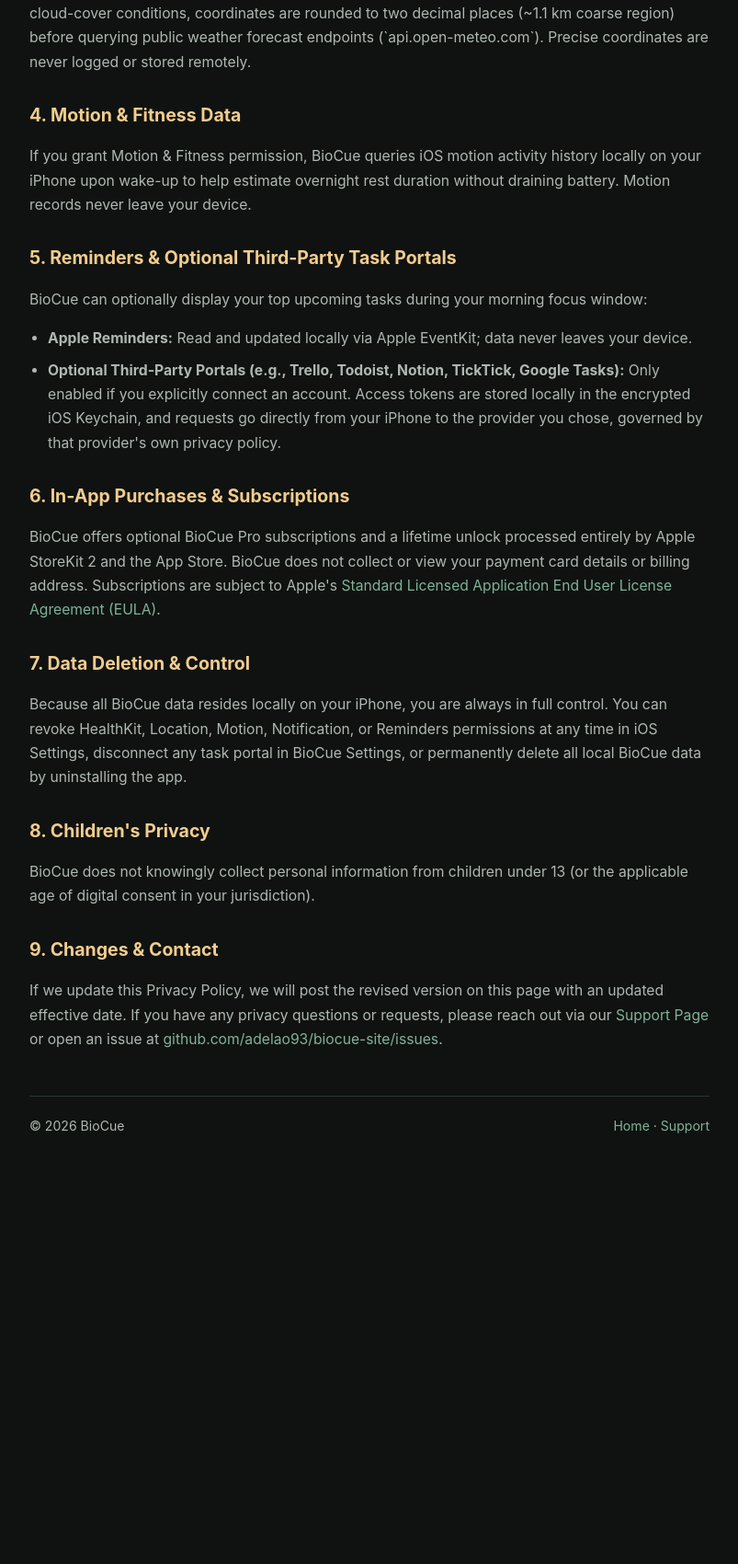
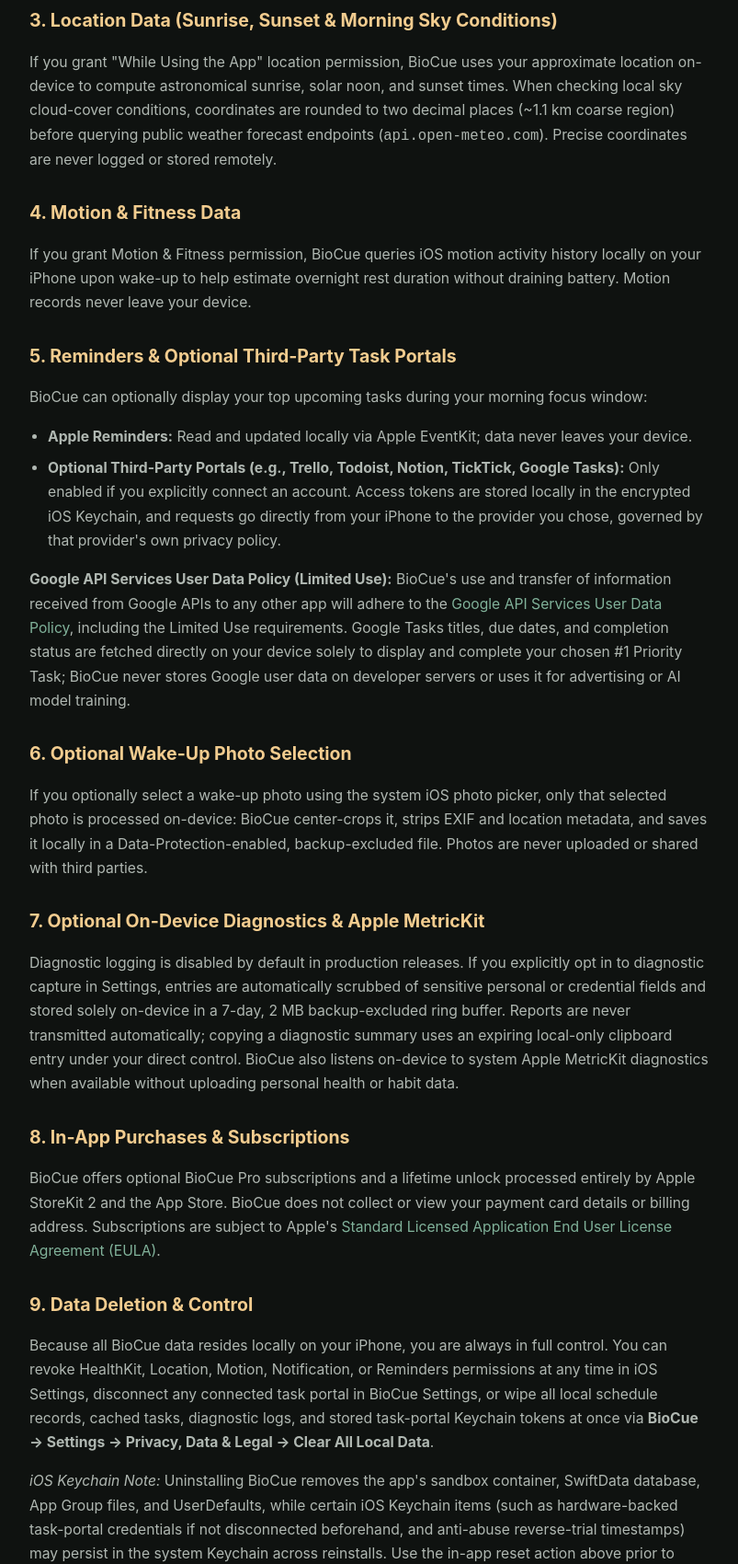
Before and after one commit to adelao93/biocue-site, a plain HTML site: page privacy.html in a window 1280 px wide. Shown: the part 1100-2800 px from the top of the page at 92% size, without its empty margins (238-1041 px from the left). Before the commit the page ends 2400 px from the top, so only its background shows below. Drawn offline with Linux system fonts and the light colour scheme.

Commit message:
Update Privacy Policy, Support FAQ, OG metadata, favicon & robots.txt for BioCue v1.0

```diff
--- a/privacy.html
+++ b/privacy.html
@@ -5,6 +5,13 @@
   <meta name="viewport" content="width=device-width, initial-scale=1.0" />
   <title>Privacy Policy — BioCue</title>
   <meta name="description" content="BioCue Privacy Policy. 100% on-device circadian architecture with zero cloud accounts, zero tracking SDKs, and local-only Apple HealthKit processing." />
+  <link rel="icon" type="image/svg+xml" href="./favicon.svg" />
+  <meta property="og:title" content="Privacy Policy — BioCue" />
+  <meta property="og:description" content="BioCue Privacy Policy. 100% on-device circadian architecture with zero cloud accounts, zero tracking SDKs, and local-only Apple HealthKit processing." />
+  <meta property="og:type" content="website" />
+  <meta property="og:url" content="https://adelao93.github.io/biocue-site/privacy.html" />
+  <meta property="og:image" content="https://adelao93.github.io/biocue-site/favicon.svg" />
+  <meta name="twitter:card" content="summary" />
   <style>
     :root {
       --bg: #0f1210;
@@ -90,7 +97,7 @@
 
     <h2>1. Zero Accounts, Zero Tracking, Zero Remote Servers</h2>
     <p>
-      BioCue does not require registration, email sign-in, or cloud profiles. All circadian anchors, completed daily habits, medication schedules, and sleep logs are stored exclusively on your device using Apple SwiftData, UserDefaults (including the App Group container shared strictly with BioCue's own Widgets and Live Activities), and the iOS Keychain.
+      BioCue does not require registration, email sign-in, or cloud profiles. All circadian anchors, completed daily habits, medication schedules, and sleep logs are stored exclusively on your device using encrypted Apple SwiftData (included in your standard encrypted iPhone backups so upgrading devices preserves your schedule, with optional local JSON export/import in Settings), Data-Protection-enabled local files (including App Group snapshots shared strictly with BioCue's own Widgets and Live Activities), hardware-backed iOS Keychain storage for task-portal credentials and trial state, and minimal non-sensitive UI preferences in UserDefaults. Temporary caches and optional diagnostic logs remain backup-excluded.
     </p>
     <p>
       BioCue contains no third-party advertising SDKs, no behavioral analytics trackers, and no cross-app tracking identifiers.
@@ -110,7 +117,7 @@
 
     <h2>3. Location Data (Sunrise, Sunset &amp; Morning Sky Conditions)</h2>
     <p>
-      If you grant "While Using the App" location permission, BioCue uses your approximate location on-device to compute astronomical sunrise, solar noon, and sunset times. When checking local sky cloud-cover conditions, coordinates are rounded to two decimal places (~1.1 km coarse region) before querying public weather forecast endpoints (`api.open-meteo.com`). Precise coordinates are never logged or stored remotely.
+      If you grant "While Using the App" location permission, BioCue uses your approximate location on-device to compute astronomical sunrise, solar noon, and sunset times. When checking local sky cloud-cover conditions, coordinates are rounded to two decimal places (~1.1 km coarse region) before querying public weather forecast endpoints (<code>api.open-meteo.com</code>). Precise coordinates are never logged or stored remotely.
     </p>
 
     <h2>4. Motion &amp; Fitness Data</h2>
@@ -126,25 +133,41 @@
       <li><strong>Apple Reminders:</strong> Read and updated locally via Apple EventKit; data never leaves your device.</li>
       <li><strong>Optional Third-Party Portals (e.g., Trello, Todoist, Notion, TickTick, Google Tasks):</strong> Only enabled if you explicitly connect an account. Access tokens are stored locally in the encrypted iOS Keychain, and requests go directly from your iPhone to the provider you chose, governed by that provider's own privacy policy.</li>
     </ul>
+    <p>
+      <strong>Google API Services User Data Policy (Limited Use):</strong> BioCue's use and transfer of information received from Google APIs to any other app will adhere to the <a href="https://developers.google.com/terms/api-services-user-data-policy" target="_blank" rel="noopener">Google API Services User Data Policy</a>, including the Limited Use requirements. Google Tasks titles, due dates, and completion status are fetched directly on your device solely to display and complete your chosen #1 Priority Task; BioCue never stores Google user data on developer servers or uses it for advertising or AI model training.
+    </p>
 
-    <h2>6. In-App Purchases &amp; Subscriptions</h2>
+    <h2>6. Optional Wake-Up Photo Selection</h2>
+    <p>
+      If you optionally select a wake-up photo using the system iOS photo picker, only that selected photo is processed on-device: BioCue center-crops it, strips EXIF and location metadata, and saves it locally in a Data-Protection-enabled, backup-excluded file. Photos are never uploaded or shared with third parties.
+    </p>
+
+    <h2>7. Optional On-Device Diagnostics &amp; Apple MetricKit</h2>
+    <p>
+      Diagnostic logging is disabled by default in production releases. If you explicitly opt in to diagnostic capture in Settings, entries are automatically scrubbed of sensitive personal or credential fields and stored solely on-device in a 7-day, 2 MB backup-excluded ring buffer. Reports are never transmitted automatically; copying a diagnostic summary uses an expiring local-only clipboard entry under your direct control. BioCue also listens on-device to system Apple MetricKit diagnostics when available without uploading personal health or habit data.
+    </p>
+
+    <h2>8. In-App Purchases &amp; Subscriptions</h2>
     <p>
       BioCue offers optional BioCue Pro subscriptions and a lifetime unlock processed entirely by Apple StoreKit 2 and the App Store. BioCue does not collect or view your payment card details or billing address. Subscriptions are subject to Apple's <a href="https://www.apple.com/legal/internet-services/itunes/dev/stdeula/" target="_blank" rel="noopener">Standard Licensed Application End User License Agreement (EULA)</a>.
     </p>
 
-    <h2>7. Data Deletion &amp; Control</h2>
+    <h2>9. Data Deletion &amp; Control</h2>
     <p>
-      Because all BioCue data resides locally on your iPhone, you are always in full control. You can revoke HealthKit, Location, Motion, Notification, or Reminders permissions at any time in iOS Settings, disconnect any task portal in BioCue Settings, or permanently delete all local BioCue data by uninstalling the app.
+      Because all BioCue data resides locally on your iPhone, you are always in full control. You can revoke HealthKit, Location, Motion, Notification, or Reminders permissions at any time in iOS Settings, disconnect any connected task portal in BioCue Settings, or wipe all local schedule records, cached tasks, diagnostic logs, and stored task-portal Keychain tokens at once via <strong>BioCue &rarr; Settings &rarr; Privacy, Data &amp; Legal &rarr; Clear All Local Data</strong>.
+    </p>
+    <p>
+      <em>iOS Keychain Note:</em> Uninstalling BioCue removes the app's sandbox container, SwiftData database, App Group files, and UserDefaults, while certain iOS Keychain items (such as hardware-backed task-portal credentials if not disconnected beforehand, and anti-abuse reverse-trial timestamps) may persist in the system Keychain across reinstalls. Use the in-app reset action above prior to uninstalling if you want all connected portal credentials wiped immediately.
     </p>
 
-    <h2>8. Children's Privacy</h2>
+    <h2>10. Children's Privacy</h2>
     <p>
       BioCue does not knowingly collect personal information from children under 13 (or the applicable age of digital consent in your jurisdiction).
     </p>
 
-    <h2>9. Changes &amp; Contact</h2>
+    <h2>11. Changes &amp; Contact</h2>
     <p>
-      If we update this Privacy Policy, we will post the revised version on this page with an updated effective date. If you have any privacy questions or requests, please reach out via our <a href="./support.html">Support Page</a> or open an issue at <a href="https://github.com/adelao93/biocue-site/issues" target="_blank" rel="noopener">github.com/adelao93/biocue-site/issues</a>.
+      If we update this Privacy Policy, we will post the revised version on this page with an updated effective date. If you have any privacy questions or requests, please visit our <a href="./support.html">Support Page</a> or open an issue at <a href="https://github.com/adelao93/biocue-site/issues" target="_blank" rel="noopener">github.com/adelao93/biocue-site/issues</a> (note that GitHub Issues are public—do not post private credentials or personal health details there).
     </p>
 
     <footer>
```
Also changed, not shown: index.html (+7 -0 lines), support.html (+15 -3 lines), favicon.svg (added), robots.txt (added).
